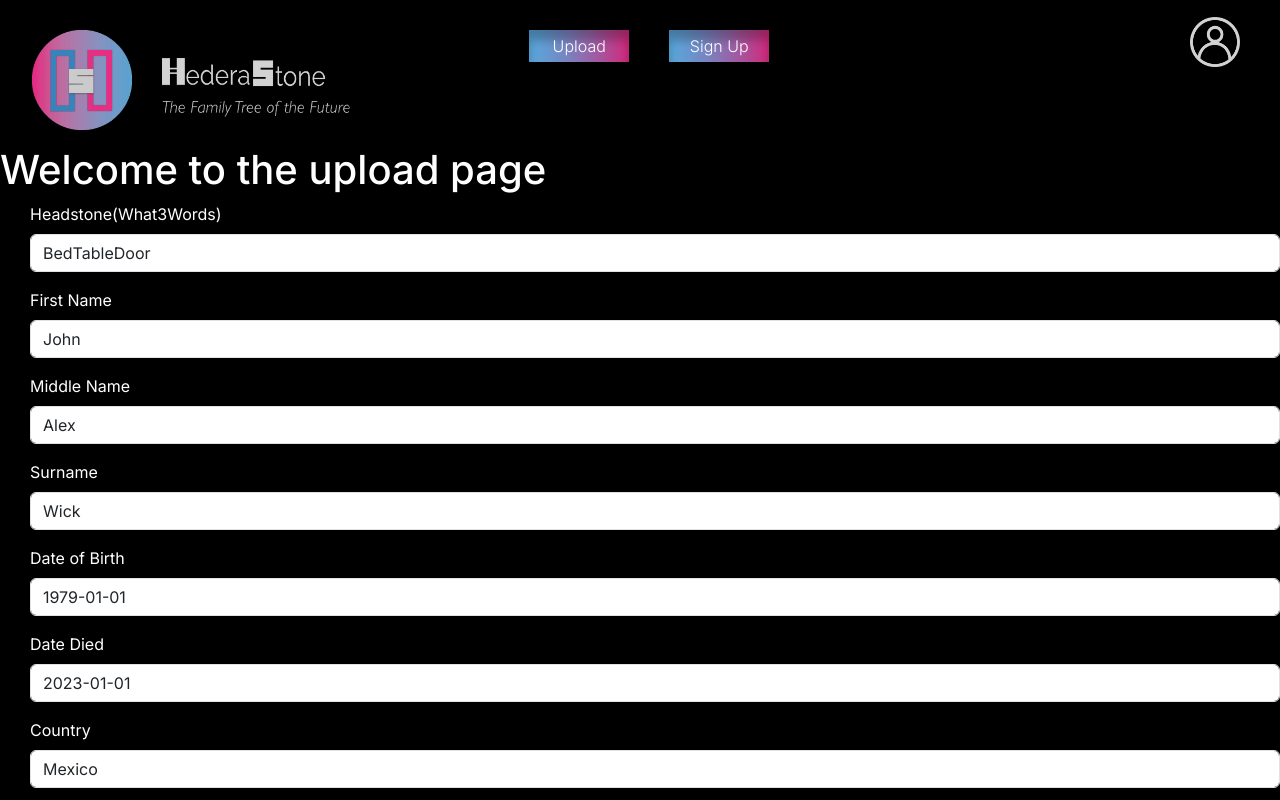
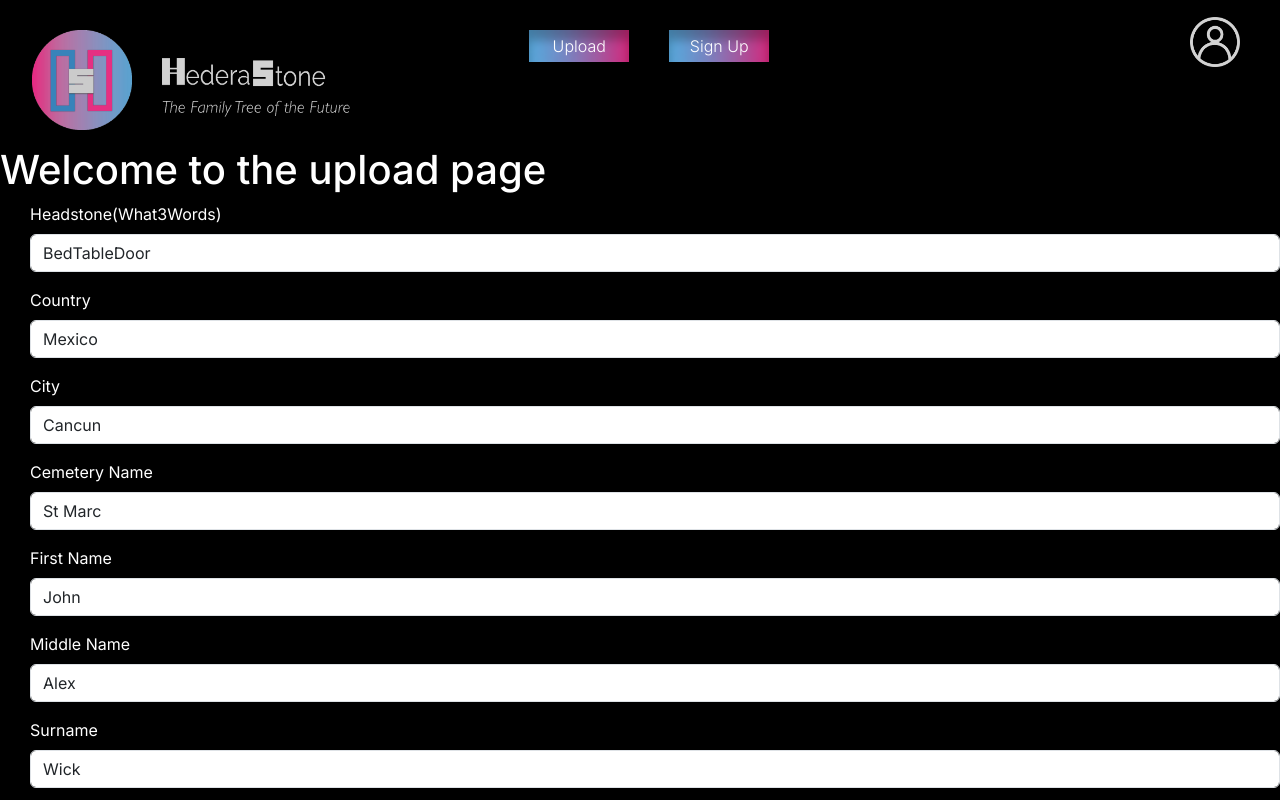
Before and after one commit to 010JGL/hedera_stone_v1, a Next.js app: page /upload/upload in a window 1280 px wide. Shown: the top 800 px of the page. Built offline with nearby package versions, Linux system fonts and the light colour scheme.

Commit message:
upload form modified and working with DB

```diff
--- a/app/api/db/route.js
+++ b/app/api/db/route.js
@@ -13,6 +13,7 @@ await client.sql`CREATE TABLE nfts (
     datedied VARCHAR(255) NOT NULL,
     country VARCHAR(255) NOT NULL,
     city VARCHAR(255) NOT NULL,
-    description TEXT NOT NULL,
+    cemeteryname VARCHAR(255) NOT NULL,
+    extras VARCHAR(255) NOT NULL,
     date TIMESTAMP
     );`;
--- a/app/api/upload/route.js
+++ b/app/api/upload/route.js
@@ -14,12 +14,14 @@ export async function POST(request) {
   const datedied = res.datedied;
   const country = res.country;
   const city = res.city;
+  const cemeteryname = res.cemeteryname;
+  const extras = res.extras;
 
   // Validations here for same Username
 
   // Creates a new user into DB
   const newUpload =
-    await client.sql`INSERT INTO nfts (words, firstname, middlename, surname, datebirth, datedied, country, city) VALUES (${words}, ${firstname}, ${middlename}, ${surname}, ${datebirth}, ${datedied}, ${country}, ${city});`;
+    await client.sql`INSERT INTO nfts (words, firstname, middlename, surname, datebirth, datedied, country, city, cemeteryname, extras) VALUES (${words}, ${firstname}, ${middlename}, ${surname}, ${datebirth}, ${datedied}, ${country}, ${city}, ${cemeteryname}, ${extras});`;
   console.log(`newUpload`, newUpload);
   const sendData = { ...res, success: true };
 
--- a/app/upload/upload/page.jsx
+++ b/app/upload/upload/page.jsx
@@ -15,6 +15,9 @@ export default function UploadForm() {
   const [datedied, setDatedied] = useState("2023-01-01");
   const [country, setCountry] = useState("Mexico");
   const [city, setCity] = useState("Cancun");
+  const [cemeteryname, setCemeteryname] = useState("St Marc");
+  const [extras, setExtras] = useState("Extras... Extras... Extras... Extras...");
+
 
   const handleSubmit = async (e) => {
     e.preventDefault();
@@ -37,6 +40,8 @@ export default function UploadForm() {
         datedied,
         country,
         city,
+        cemeteryname,
+        extras
       }),
     });
 
@@ -52,6 +57,18 @@ export default function UploadForm() {
           <Form.Group className="mb-3" controlId="formBasicW3w">
             <Form.Label>Headstone(What3Words)</Form.Label>
             <Form.Control value={words} onChange={(e) => setWords(e.target.value)} type="words" name="words" placeholder="Headstone(What3Words)" />
+          </Form.Group>
+          <Form.Group className="mb-3" controlId="formBasicCountry">
+            <Form.Label>Country</Form.Label>
+            <Form.Control value={country} onChange={(e) => setCountry(e.target.value)} type="country" name="country" placeholder="Country" />
+          </Form.Group>
+          <Form.Group className="mb-3" controlId="formBasicCity">
+            <Form.Label>City</Form.Label>
+            <Form.Control value={city} onChange={(e) => setCity(e.target.value)} type="city" name="city" placeholder="City" />
+          </Form.Group>
+          <Form.Group className="mb-3" controlId="formBasicFirstname">
+            <Form.Label>Cemetery Name</Form.Label>
+            <Form.Control value={cemeteryname} type="cemeteryname" onChange={(e) => setCemeteryname(e.target.value)} name="cemeteryname" placeholder="Cemetery Name" />
           </Form.Group>
           <Form.Group className="mb-3" controlId="formBasicFirstname">
             <Form.Label>First Name</Form.Label>
@@ -73,14 +90,12 @@ export default function UploadForm() {
             <Form.Label>Date Died</Form.Label>
             <Form.Control value={datedied} onChange={(e) => setDatedied(e.target.value)} type="datedied" name="datedied" placeholder="Date Died" />
           </Form.Group>
-          <Form.Group className="mb-3" controlId="formBasicCountry">
-            <Form.Label>Country</Form.Label>
-            <Form.Control value={country} onChange={(e) => setCountry(e.target.value)} type="country" name="country" placeholder="Country" />
+          <Form.Group className="mb-3" controlId="formBasicDateDied">
+            <Form.Label>Extras</Form.Label>
+            <Form.Control value={extras} onChange={(e) => setExtras(e.target.value)} type="extras" name="extras" placeholder="Extras" />
           </Form.Group>
-          <Form.Group className="mb-3" controlId="formBasicCity">
-            <Form.Label>City</Form.Label>
-            <Form.Control value={city} onChange={(e) => setCity(e.target.value)} type="city" name="city" placeholder="City" />
-          </Form.Group>
+
+
           <Button variant="primary" type="submit" onClick={handleSubmit}>
             Submit
           </Button>
```
